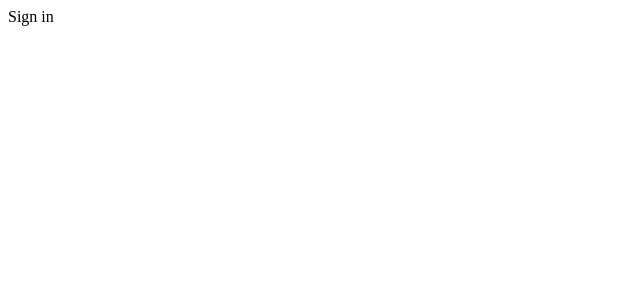
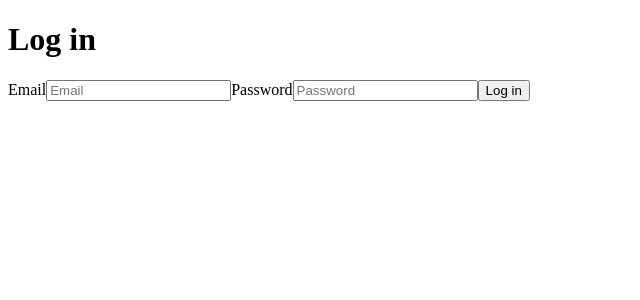
Before and after one commit to jcmtallon/playtomic_dashboard, a React (Create React App) app: page /signin in a window 1280 px wide. Shown: the top 300 px of the page, without its empty margins (0-640 px from the left). Built offline with nearby package versions, Linux system fonts and the light colour scheme.

Commit message:
feat: organize the pages

```diff
--- a/src/App.tsx
+++ b/src/App.tsx
@@ -1,19 +1,15 @@
 import { BrowserRouter as Router, Route } from "react-router-dom";
 
-import { Home } from "./pages/Home";
+import { store } from "./store";
 import { Provider } from "react-redux";
-import { store } from "./store";
-import { Login } from "./pages/Login";
-import { SignUp } from "./pages/SignUp";
 import { SignIn } from "./pages/SignIn";
+import { Dashboard } from "./pages/Dashboard";
 
 const App = () => {
   return (
     <Provider store={store}>
       <Router>
-        <Route exact path="/" component={Home} />
-        <Route exact path="/login" component={Login} />
-        <Route exact path="/signup" component={SignUp} />
+        <Route exact path="/" component={Dashboard} />
         <Route exact path="/signin" component={SignIn} />
       </Router>
     </Provider>
--- a/src/pages/Home/Home.tsx
+++ b/src/pages/Dashboard/Dashboard.tsx
@@ -1,7 +1,7 @@
 import app from "../../base";
 import { useEffect } from "react";
 
-export const Home = () => {
+export const Dashboard = () => {
   useEffect(() => {
     try {
       app.auth().onAuthStateChanged((user: any) => {
--- /dev/null
+++ b/src/pages/Dashboard/index.tsx
@@ -0,0 +1,3 @@
+import { Dashboard } from "./Dashboard";
+
+export { Dashboard };
--- a/src/pages/Home/index.tsx
+++ /dev/null
@@ -1,3 +0,0 @@
-import { Home } from "./Home";
-
-export { Home };
--- a/src/pages/Login/Login.tsx
+++ /dev/null
@@ -1,3 +0,0 @@
-export const Login = () => {
-  return <div>This is a login page</div>;
-};
--- a/src/pages/Login/index.tsx
+++ /dev/null
@@ -1,3 +0,0 @@
-import { Login } from "./Login";
-
-export { Login };
--- /dev/null
+++ b/src/pages/SignIn/SignIn.tsx
@@ -0,0 +1,50 @@
+import app from "../../base";
+import { useCallback } from "react";
+
+export const SignIn = () => {
+  const handleLogin = useCallback(async (event) => {
+    event.preventDefault();
+    const { email, password } = event.target.elements;
+    try {
+      await app.auth().signInWithEmailAndPassword(email.value, password.value);
+      console.log("no problem");
+
+      const user = app.auth().currentUser;
+      console.log(user);
+
+      // user?.updateProfile({
+      //   displayName: "Playtomic",
+      // });
+
+      // await app
+      //   .auth()
+      //   .currentUser?.getIdToken()
+      //   .then(function (idToken) {
+
+      //   })
+      //   .catch(function (error) {
+      //     console.log(error);
+      //   });
+      // history.push("/");
+    } catch (error) {
+      alert(error);
+    }
+  }, []);
+
+  return (
+    <div>
+      <h1>Log in</h1>
+      <form onSubmit={handleLogin}>
+        <label>
+          Email
+          <input name="email" type="email" placeholder="Email" />
+        </label>
+        <label>
+          Password
+          <input name="password" type="password" placeholder="Password" />
+        </label>
+        <button type="submit">Log in</button>
+      </form>
+    </div>
+  );
+};
--- a/src/pages/SignIn/SingIn.tsx
+++ /dev/null
@@ -1,3 +0,0 @@
-export const SignIn = () => {
-  return <div>Sign in</div>;
-};
--- a/src/pages/SignIn/index.tsx
+++ b/src/pages/SignIn/index.tsx
@@ -1,3 +1,3 @@
-import { SignIn } from "./SingIn";
+import { SignIn } from "./SignIn";
 
 export { SignIn };
--- a/src/pages/SignUp/SignUp.tsx
+++ /dev/null
@@ -1,3 +0,0 @@
-export const SignUp = () => {
-  return <div>Sign up</div>;
-};
--- a/src/pages/SignUp/index.tsx
+++ /dev/null
@@ -1,3 +0,0 @@
-import { SignUp } from "./SignUp";
-
-export { SignUp };
```
